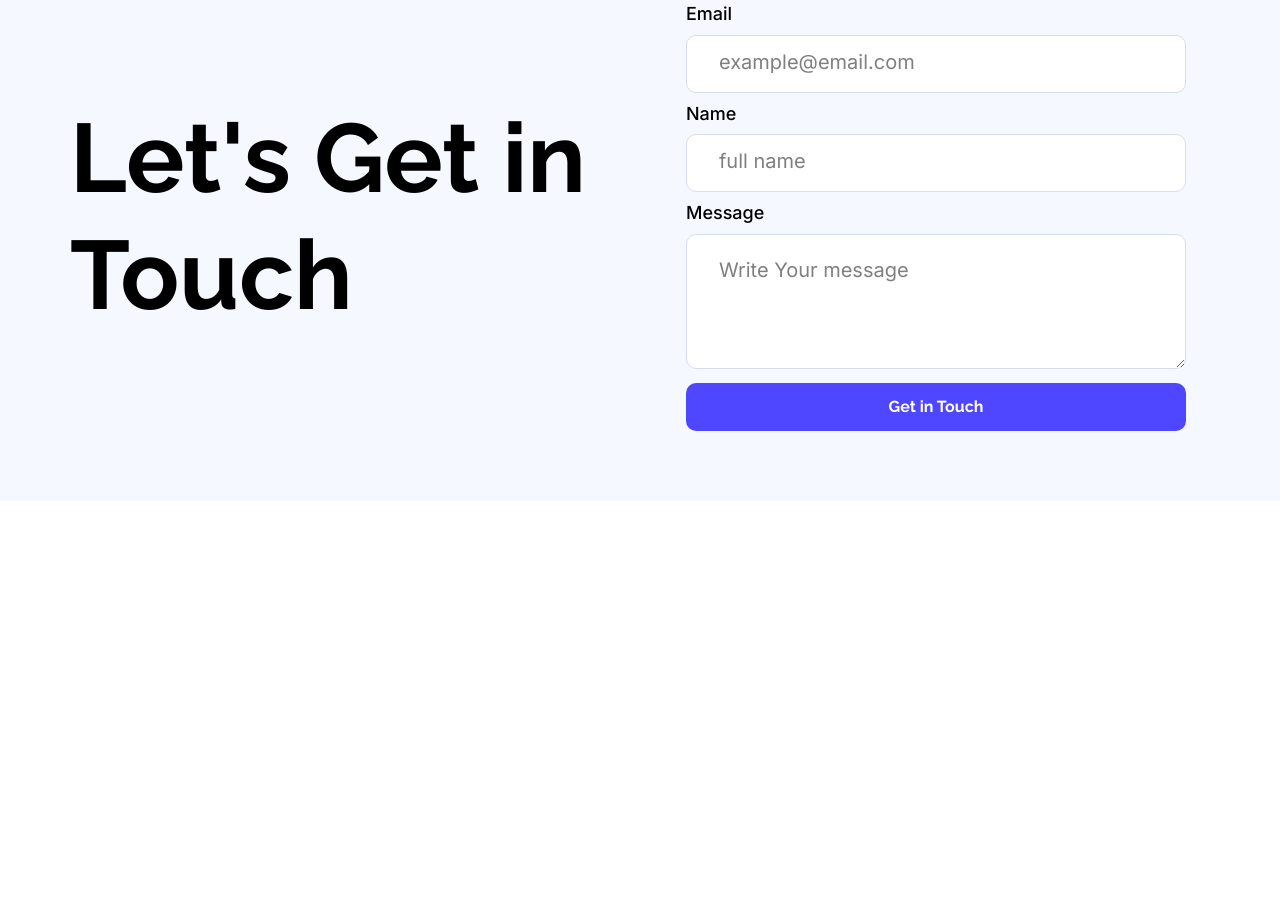
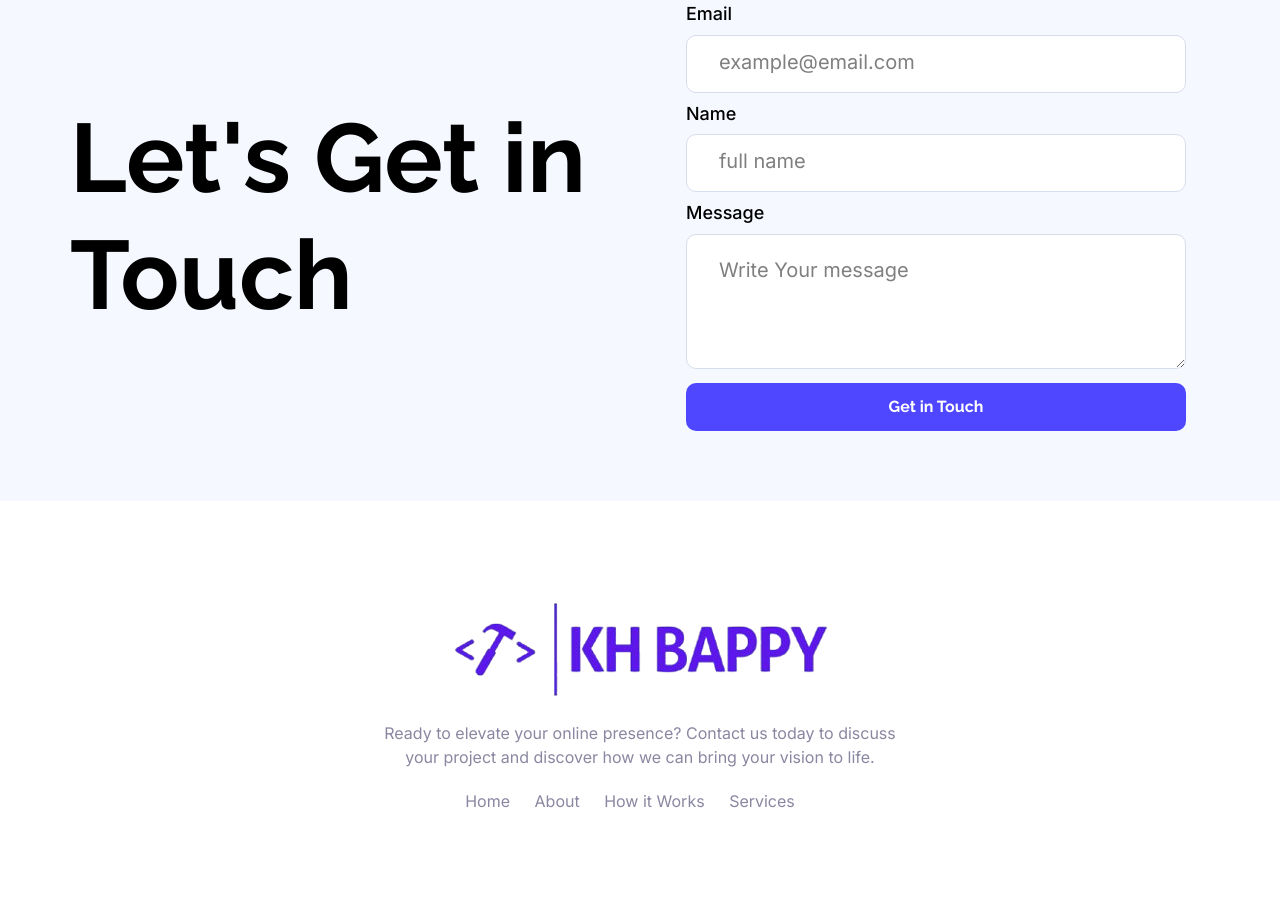
Before and after one commit to kawserbappy1/landing-launchpad, a plain HTML site: page index.html in a window 1280 px wide. Shown: the part 2900-3813 px from the top of the page. Before the commit the page ends 3401 px from the top, so only its background shows below. Drawn offline with Linux system fonts and the light colour scheme.

Commit message:
footer area added

```diff
--- a/index.html
+++ b/index.html
@@ -211,6 +211,29 @@
       </div>
       <!-- Get in Touch area end  -->
     </main>
-    <footer></footer>
+    <footer>
+      <div class="footer-area-content">
+        <div class="footer-logo">
+          <a href="#"
+            ><img src="./Assets/logo/logo-removebg-preview.png" alt=""
+          /></a>
+        </div>
+        <div class="footer-content">
+          <p>
+            Ready to elevate your online presence? Contact us today to discuss
+            <br />
+            your project and discover how we can bring your vision to life.
+          </p>
+        </div>
+        <div class="footer-link">
+          <ul>
+            <li><a href="#">Home</a></li>
+            <li><a href="#">About</a></li>
+            <li><a href="#">How it Works</a></li>
+            <li><a href="#">Services</a></li>
+          </ul>
+        </div>
+      </div>
+    </footer>
   </body>
 </html>
--- a/style.css
+++ b/style.css
@@ -302,3 +302,35 @@ textarea:focus {
   width: 500px;
 }
 /* get in touch area end  */
+/* footer area start  */
+.footer-area-content {
+  text-align: center;
+  padding: 100px 0;
+}
+.footer-content p {
+  color: #8987a1;
+  text-align: center;
+  font-size: 16px;
+  font-weight: 400;
+  line-height: 150%; /* 24px */
+  margin: 20px 0;
+}
+.footer-link ul li {
+  display: inline-block;
+  margin-right: 20px;
+}
+.footer-link ul li a {
+  color: #8987a1;
+  font-family: Inter;
+  font-size: 16px;
+  font-style: normal;
+  font-weight: 400;
+  line-height: 150%;
+  text-decoration: none;
+  transition: all 0.3s;
+}
+.footer-link ul li a:hover {
+  color: #4e47ff;
+  text-decoration: underline;
+}
+/* footer area end  */
```
Also changed, not shown: Assets/logo/225246671-removebg-preview.png (deleted), Assets/logo/225246671.png (deleted), Assets/logo/logo.png (deleted).
